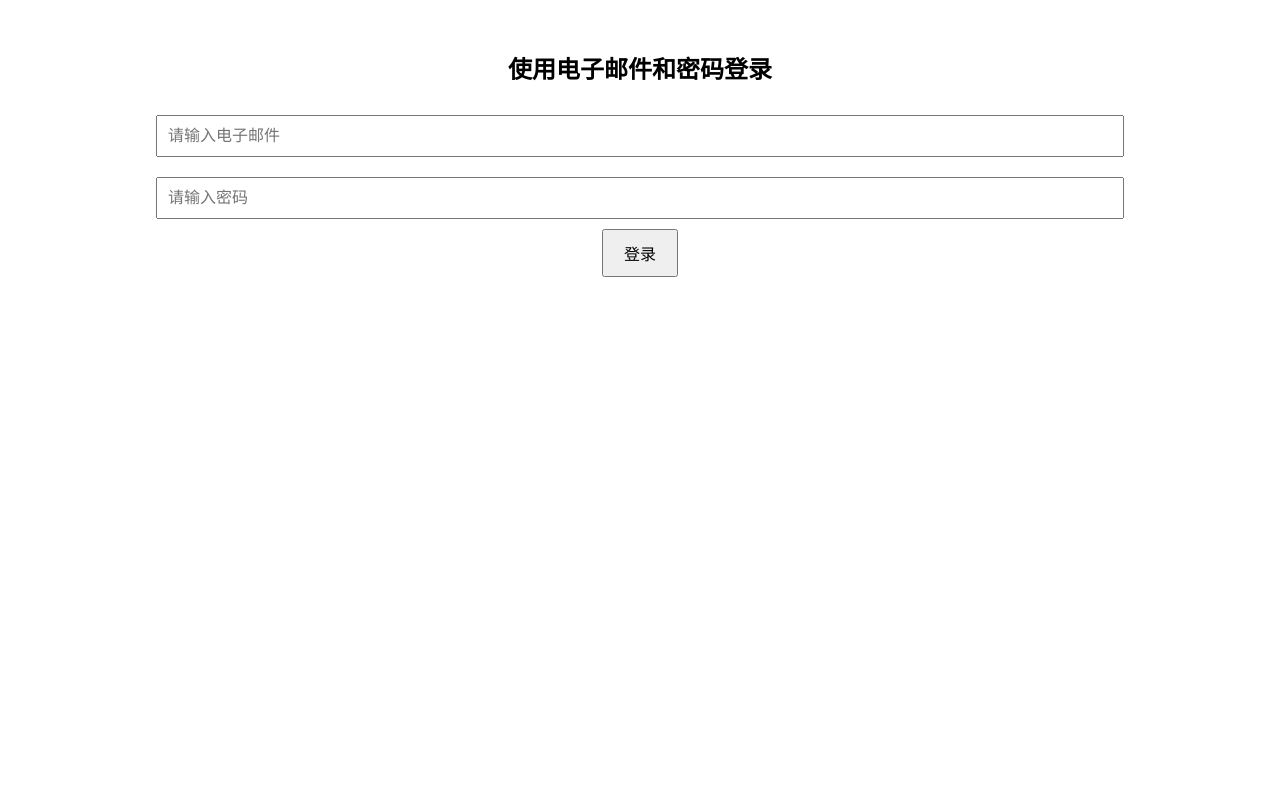
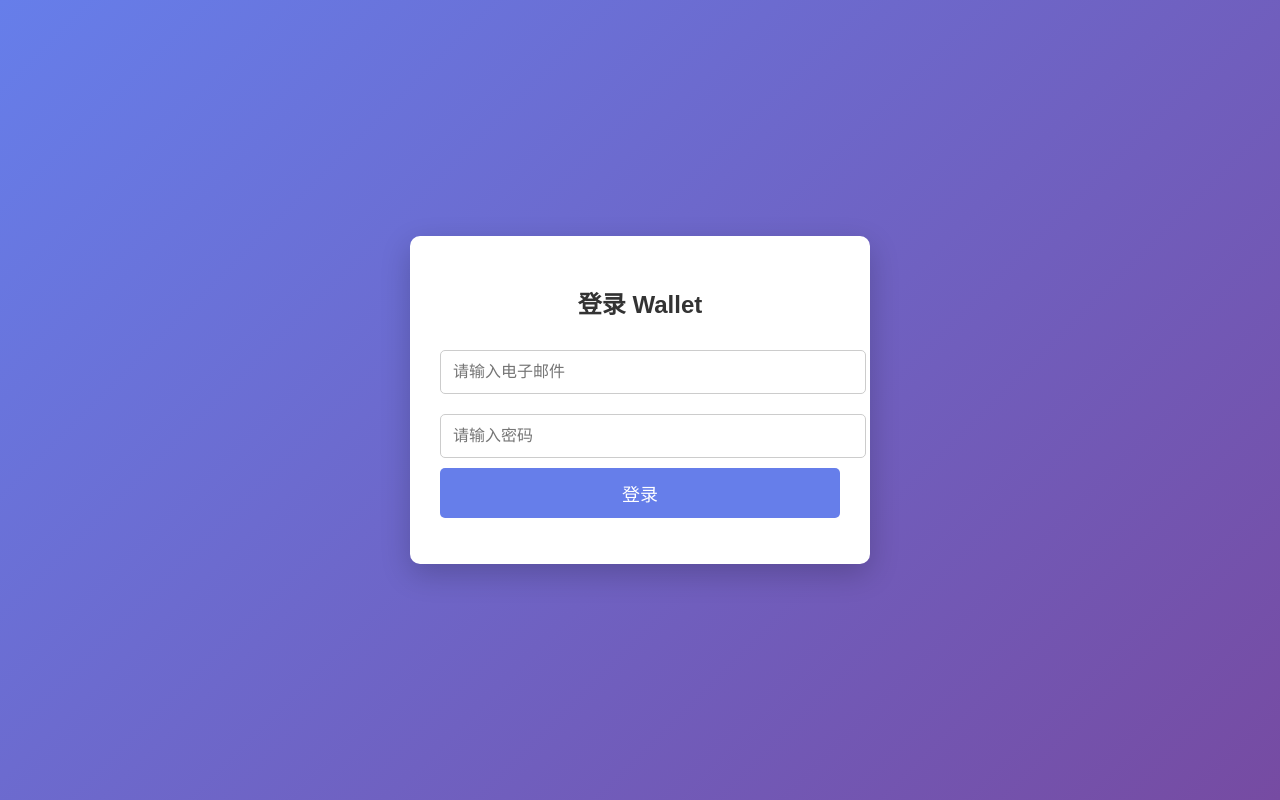
Before and after one commit to oscartanwenlong-hi/wallet-demo, a plain HTML site: page index.html in a window 1280 px wide. Drawn offline with Linux system fonts and the light colour scheme.

Commit message:
Update index.html

```diff
--- a/index.html
+++ b/index.html
@@ -3,7 +3,9 @@
 <head>
     <meta charset="UTF-8">
     <meta name="viewport" content="width=device-width, initial-scale=1.0">
-    <title>电子邮件登录演示</title>
+    <title>登录 - Wallet Demo</title>
+
+    <!-- Firebase -->
     <script type="module">
         import { initializeApp } from "https://www.gstatic.com/firebasejs/11.3.0/firebase-app.js";
         import { getAuth, signInWithEmailAndPassword } from "https://www.gstatic.com/firebasejs/11.3.0/firebase-auth.js";
@@ -28,7 +30,6 @@
                 signInWithEmailAndPassword(auth, email, password)
                     .then((userCredential) => {
                         const user = userCredential.user;
-                        // ✅ 登录成功后，跳转到 dashboard.html，并传递用户信息
                         window.location.href = `dashboard.html?email=${encodeURIComponent(user.email)}`;
                     })
                     .catch((error) => {
@@ -38,19 +39,86 @@
             });
         });
     </script>
+
+    <!-- 🌈 现代化 CSS 设计 -->
     <style>
-        body { font-family: Arial, sans-serif; text-align: center; margin: 50px; }
-        input { padding: 10px; margin: 10px; font-size: 16px; width: 80%; }
-        button { padding: 10px 20px; font-size: 16px; cursor: pointer; }
-        #message { margin-top: 20px; font-size: 18px; color: red; }
+        /* 🌟 渐变背景 */
+        body {
+            font-family: 'Arial', sans-serif;
+            background: linear-gradient(135deg, #667eea, #764ba2);
+            display: flex;
+            justify-content: center;
+            align-items: center;
+            height: 100vh;
+            margin: 0;
+        }
+
+        /* 📦 登录卡片 */
+        .login-container {
+            background: white;
+            padding: 30px;
+            border-radius: 10px;
+            box-shadow: 0 10px 30px rgba(0, 0, 0, 0.2);
+            text-align: center;
+            width: 90%;
+            max-width: 400px;
+        }
+
+        h2 {
+            margin-bottom: 20px;
+            color: #333;
+        }
+
+        /* 📝 输入框样式 */
+        input {
+            width: 100%;
+            padding: 12px;
+            margin: 10px 0;
+            border: 1px solid #ccc;
+            border-radius: 5px;
+            font-size: 16px;
+            transition: 0.3s;
+        }
+
+        input:focus {
+            border-color: #667eea;
+            outline: none;
+            box-shadow: 0 0 8px rgba(102, 126, 234, 0.5);
+        }
+
+        /* 🔘 按钮样式 */
+        button {
+            background: #667eea;
+            color: white;
+            padding: 12px;
+            width: 100%;
+            border: none;
+            border-radius: 5px;
+            font-size: 18px;
+            cursor: pointer;
+            transition: 0.3s;
+        }
+
+        button:hover {
+            background: #5563c1;
+        }
+
+        /* ⚠️ 错误消息 */
+        #message {
+            margin-top: 15px;
+            font-size: 16px;
+            color: red;
+        }
     </style>
 </head>
 <body>
-    <h2>使用电子邮件和密码登录</h2>
-    <input type="email" id="email" placeholder="请输入电子邮件" required>
-    <input type="password" id="password" placeholder="请输入密码" required>
-    <br>
-    <button id="loginButton">登录</button>
-    <p id="message"></p>
+    <!-- 📦 登录卡片 -->
+    <div class="login-container">
+        <h2>登录 Wallet</h2>
+        <input type="email" id="email" placeholder="请输入电子邮件" required>
+        <input type="password" id="password" placeholder="请输入密码" required>
+        <button id="loginButton">登录</button>
+        <p id="message"></p>
+    </div>
 </body>
 </html>
```
